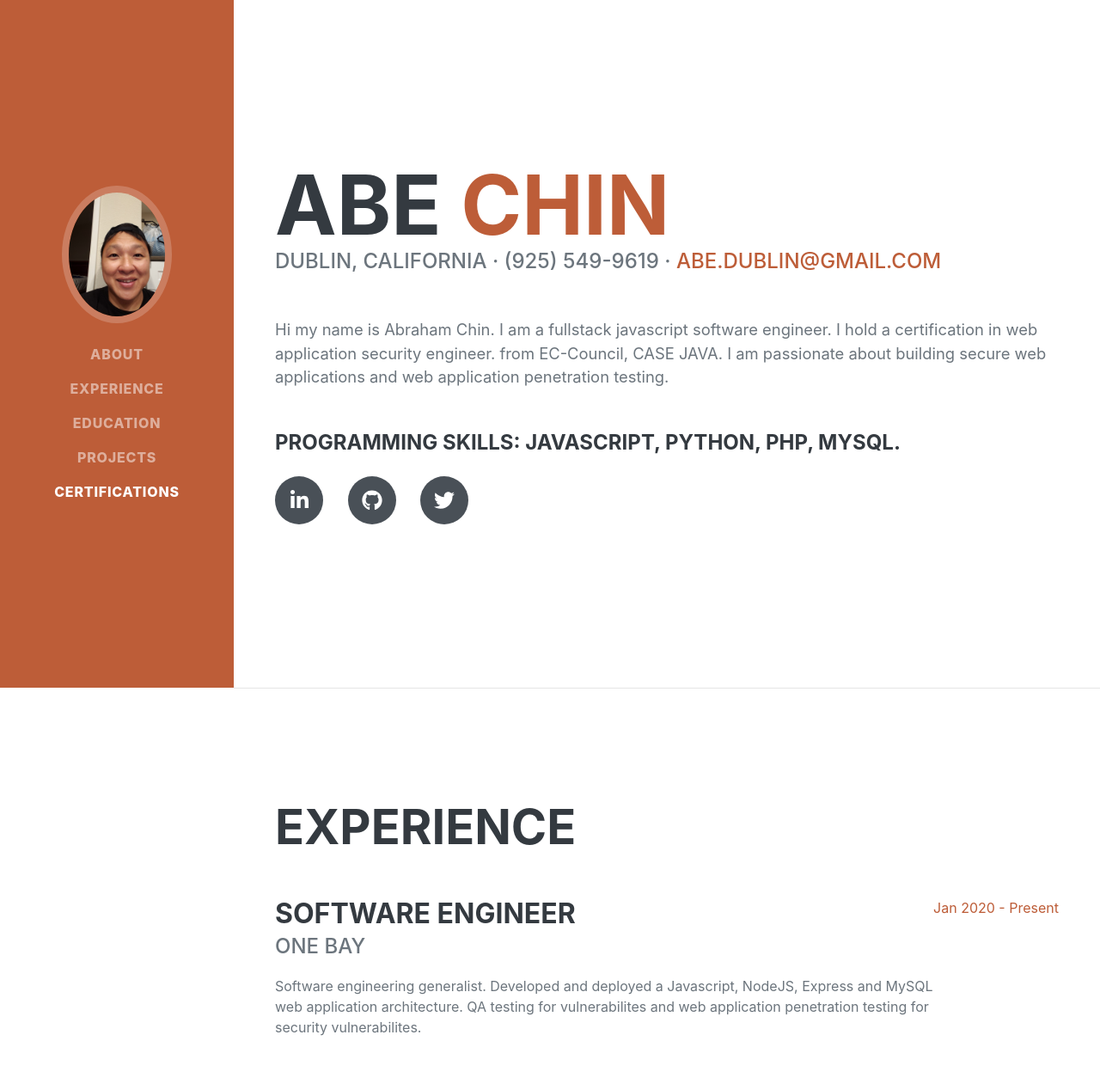
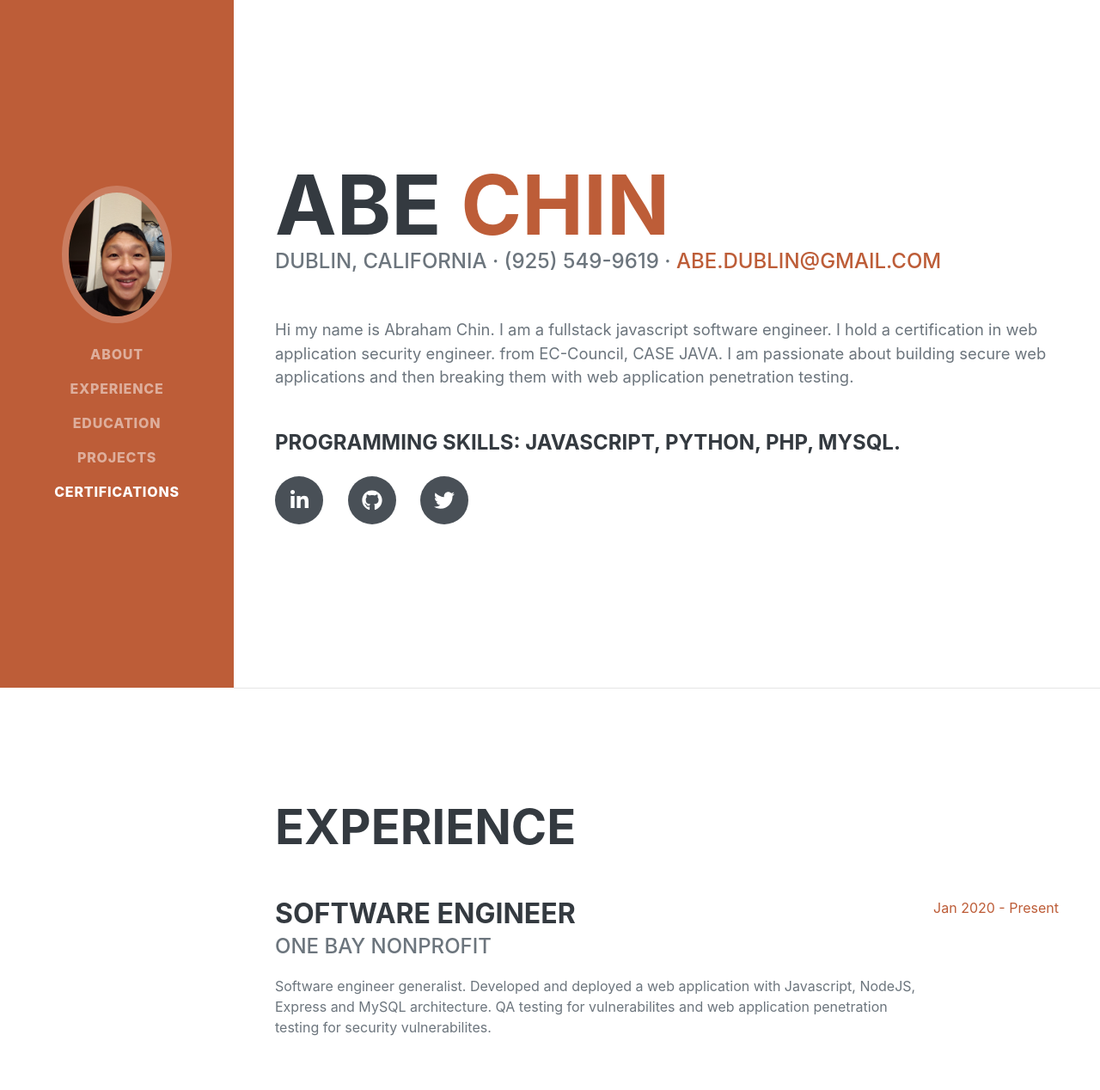
Before and after one commit to abe903/abechin, a plain HTML site: page index.html in a window 1280 px wide. Shown: the top 1268 px of the page at 86% size. Drawn offline with nearby package versions, Linux system fonts and the light colour scheme; a web font is replaced by a local one.

Commit message:
case java

```diff
--- a/index.html
+++ b/index.html
@@ -41,7 +41,7 @@
                     </div>
                     <p class="lead mb-5">
                         Hi my name is Abraham Chin. I am a fullstack javascript software engineer. I hold a certification in web application security engineer.
-                        from EC-Council, CASE JAVA. I am passionate about building secure web applications and web application penetration testing.
+                        from EC-Council, CASE JAVA. I am passionate about building secure web applications and then breaking them with web application penetration testing.
                     </p>
                     <h4 class="mb-0">Programming Skills: Javascript, Python, PHP, MySQL.</h4>
                     <br>
@@ -59,8 +59,8 @@
                     <div class="d-flex flex-column flex-md-row justify-content-between mb-5">
                         <div class="flex-grow-1">
                             <h3 class="mb-0">Software Engineer</h3>
-                            <div class="subheading mb-3">One Bay</div>
-                            <p>Software engineering generalist. Developed and deployed a Javascript, NodeJS, Express and MySQL web application architecture. QA testing for vulnerabilites
+                            <div class="subheading mb-3">One Bay Nonprofit</div>
+                            <p>Software engineer generalist. Developed and deployed a web application with Javascript, NodeJS, Express and MySQL architecture. QA testing for vulnerabilites
                                 and web application penetration testing for security vulnerabilites.
                             </p>
                         </div>
@@ -127,7 +127,7 @@
                     <h2 class="mb-5">Certifications</h2>
                     <div class="d-flex flex-column flex-md-row justify-content-between mb-5">
                         <div class="flex-grow-1">
-                            <h3 class="mb-0">CASE-Java</h3>
+                            <h3 class="mb-0">Certified Application Security Engineer CASE-Java</h3>
                             <div class="subheading mb-3">EC-Council: ID# ECC2187594306</div>
                         </div>
                     </div>
```
